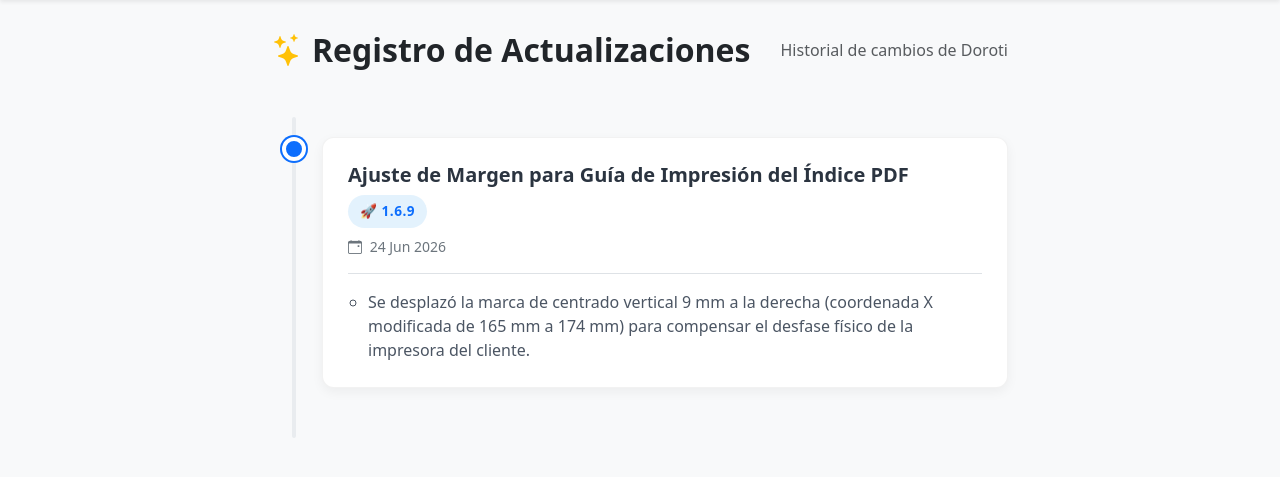
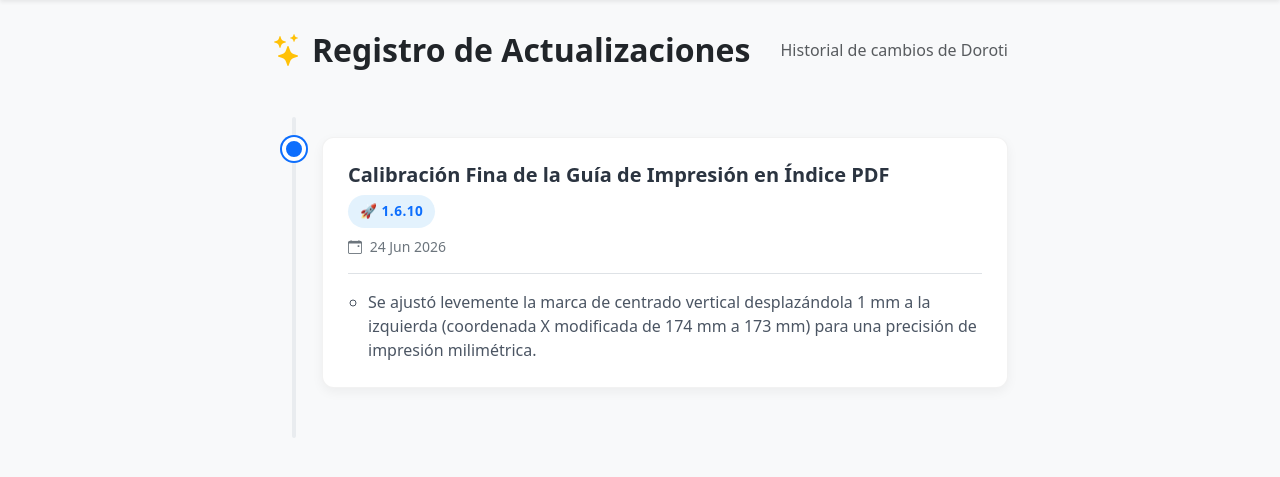
Before and after one commit to wrot06/doroti, a PHP site: page /doroti/actualizaciones/index.php in a window 1280 px wide. Shown: the part 89-566 px from the top of the page. Run offline with PHP 8.4, Linux system fonts and the light colour scheme; the visitor is signed in with stand-in values (Sample User, id 1); tables that the repository leaves empty or names only in its code hold one stand-in row (values such as "Sample post"); some libraries are stand-ins or nearby versions.

Commit message:
fix: calibracion de marca de centrado en indice PDF 1mm a la izquierda (v1.6.10)

```diff
--- a/actualizaciones/index.php
+++ b/actualizaciones/index.php
@@ -484,6 +484,21 @@
                 $stmt_insert->close();
             }
         }
+        if (!$exists && $current_version === '1.6.10') {
+            $insert_sql = "INSERT INTO actualizaciones (titulo, version, fecha_lanzamiento, descripcion, estado) VALUES (?, ?, ?, ?, ?)";
+            $stmt_insert = $conec->prepare($insert_sql);
+            if ($stmt_insert) {
+                $titulo = "Calibración Fina de la Guía de Impresión en Índice PDF";
+                $fecha = date('Y-m-d');
+                $descripcion = "<ul>
+                    <li>Se ajustó levemente la marca de centrado vertical desplazándola 1 mm a la izquierda (coordenada X modificada de 174 mm a 173 mm) para una precisión de impresión milimétrica.</li>
+                </ul>";
+                $estado = 1;
+                $stmt_insert->bind_param("ssssi", $titulo, $current_version, $fecha, $descripcion, $estado);
+                $stmt_insert->execute();
+                $stmt_insert->close();
+            }
+        }
     }
 } catch (Throwable $e) {
     error_log("Error al auto-registrar la actualización: " . $e->getMessage());
--- a/config/version.php
+++ b/config/version.php
@@ -1,3 +1,3 @@
 <?php
 // Archivo de configuración para el versionado del sistema
-define('APP_VERSION', '1.6.9');
+define('APP_VERSION', '1.6.10');
--- a/pdf/Indice.php
+++ b/pdf/Indice.php
@@ -22,7 +22,7 @@
         // Dibujar una pequeña línea vertical en el centro superior de la página (marca de guía)
         $this->SetDrawColor(180, 180, 180); // Gris claro
         $this->SetLineWidth(0.2);
-        $this->Line(174, 0, 174, 4); // X=174 (desplazada 9mm a la derecha), Y de 0 a 4mm
+        $this->Line(173, 0, 173, 4); // X=173 (desplazada 8mm a la derecha desde el centro original), Y de 0 a 4mm
     }
 
     function NbLines($w, $txt)
```
